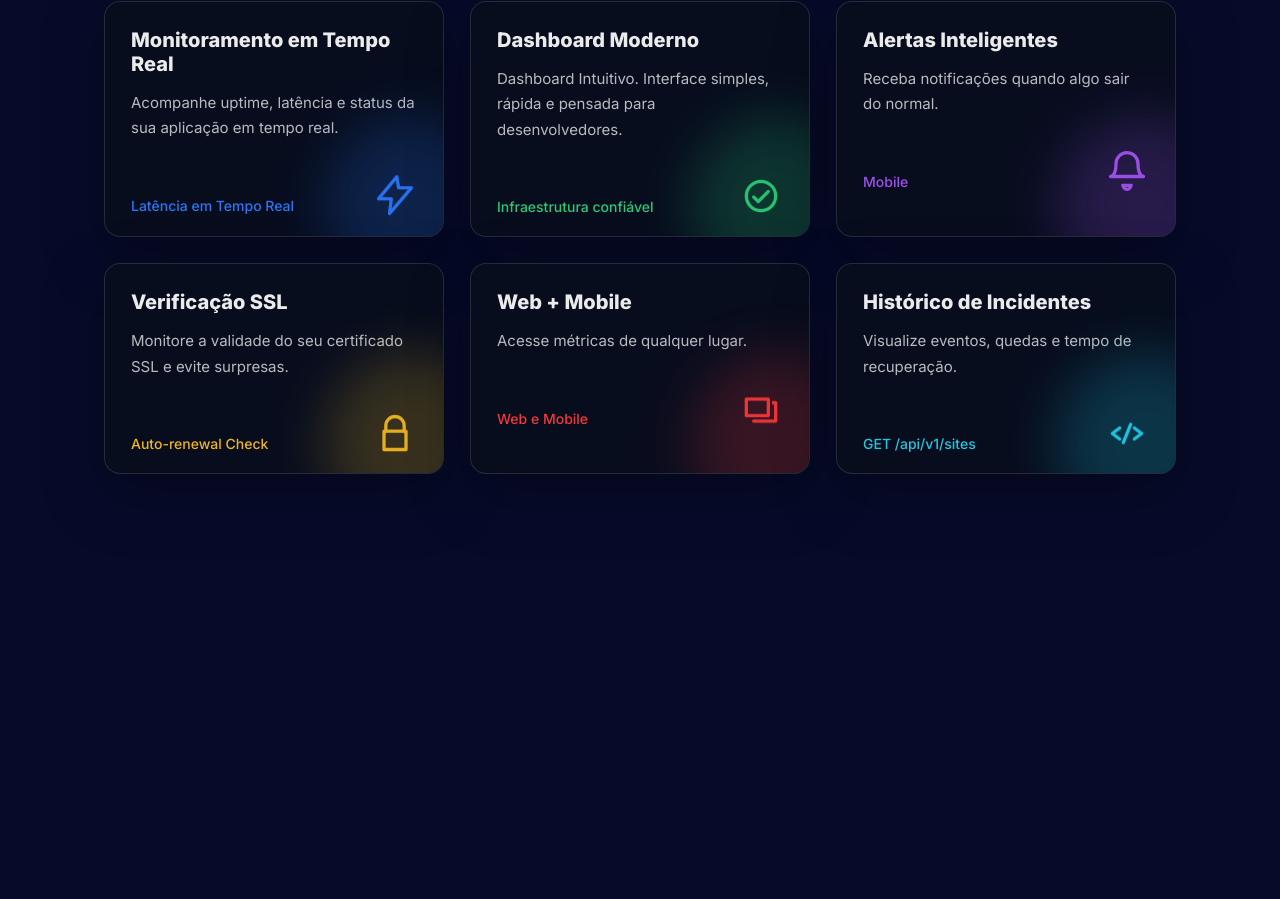
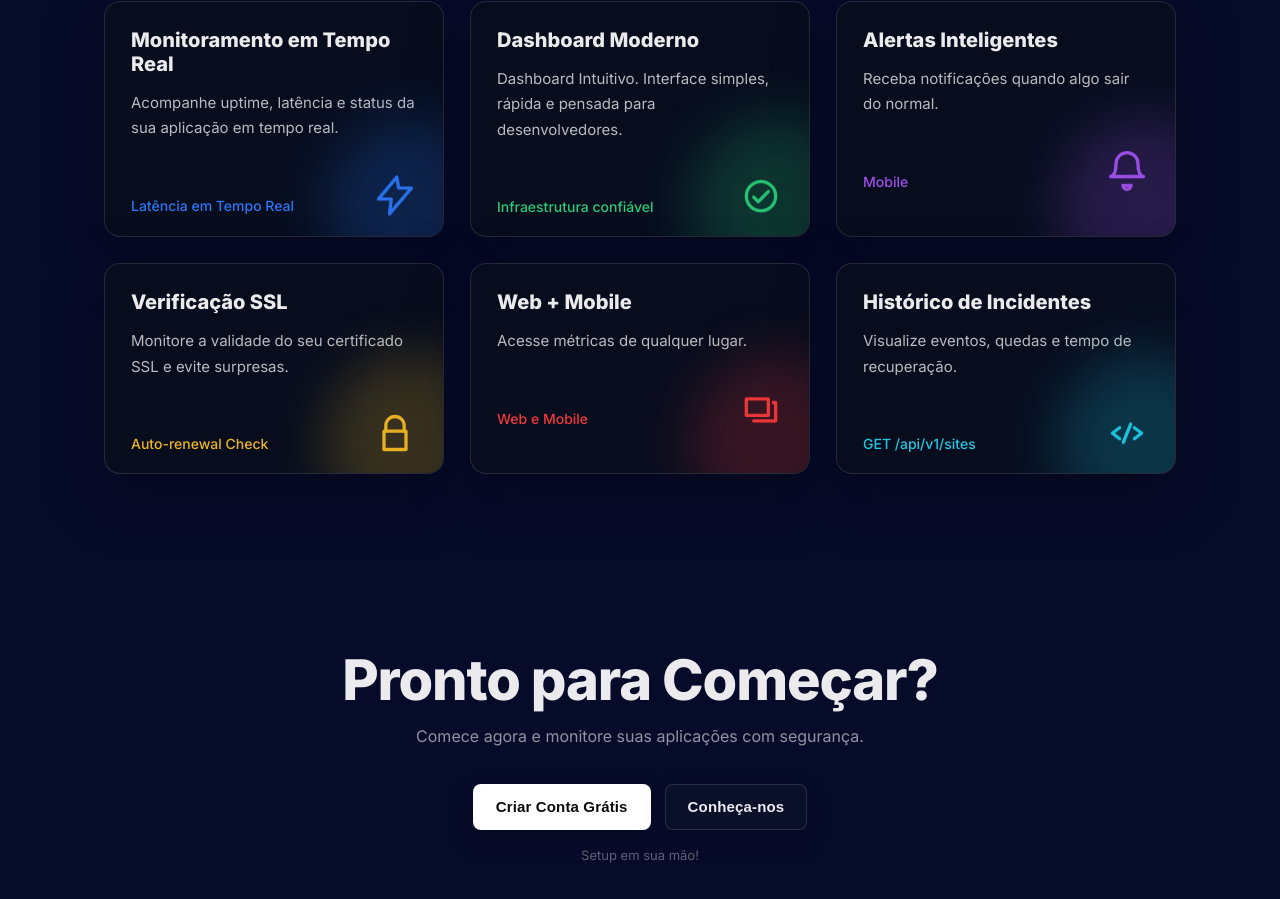
Before and after one commit to Tiagotj7/SistemaDeMonitoramentoDeSites, a Next.js app: page /Home in a window 1280 px wide. Shown: the part 991-1890 px from the top of the page. Before the commit the page ends 1545 px from the top, so only its background shows below. Built offline with nearby package versions, Linux system fonts and the light colour scheme.

Commit message:
add component CtaSection

```diff
--- a/app/Home/page.tsx
+++ b/app/Home/page.tsx
@@ -2,12 +2,14 @@
 
 import LandingHero from "@/components/LandingHero/LandingHero";
 import FeaturesSection from "@/components/FeaturesSection/FeaturesSection";
+import CtaSection from "@/components/CtaSection/CtaSection";
 
 export default function Page() {
   return (
     <main>
       <LandingHero />
       <FeaturesSection />
+      <CtaSection />
     </main>
   );
 }
--- /dev/null
+++ b/components/CtaSection/CtaSection.module.css
@@ -0,0 +1,133 @@
+.section{
+  position: relative;
+  padding: 92px 0 110px;
+  background: transparent; /* herda o fundo global */
+}
+
+.container{
+  max-width: 920px;
+  margin: 0 auto;
+  padding: 0 24px;
+  text-align: center;
+}
+
+/* Tipografia */
+.title{
+  margin: 0;
+  font-size: clamp(36px, 5vw, 56px);
+  letter-spacing: -0.02em;
+  font-weight: 800;
+  color: var(--text-1);
+
+  opacity: 0;
+  transform: translateY(14px);
+  filter: blur(1px);
+}
+
+.subtitle{
+  margin: 10px auto 0;
+  max-width: 720px;
+  font-size: 16px;
+  line-height: 1.6;
+  color: var(--text-3);
+
+  opacity: 0;
+  transform: translateY(14px);
+  filter: blur(1px);
+}
+
+.actions{
+  margin-top: 34px;
+  display: flex;
+  justify-content: center;
+  align-items: center;
+  gap: 14px;
+
+  opacity: 0;
+  transform: translateY(14px);
+}
+
+.btnPrimary,
+.btnSecondary{
+  height: 46px;
+  padding: 0 22px;
+  border-radius: 8px;
+  font-weight: 700;
+  font-size: 15px;
+  letter-spacing: 0.01em;
+  cursor: pointer;
+  transition: transform 180ms ease, box-shadow 180ms ease, border-color 180ms ease, background 180ms ease;
+}
+
+/* Botão branco */
+.btnPrimary{
+  background: #fff;
+  border: 1px solid rgba(255,255,255,0.22);
+  color: #0b0b12;
+  box-shadow: 0 10px 26px rgba(0,0,0,0.22);
+}
+.btnPrimary:hover{
+  transform: translateY(-2px);
+  box-shadow: 0 16px 40px rgba(0,0,0,0.30);
+}
+
+/* Botão escuro */
+.btnSecondary{
+  background: rgba(15, 22, 43, 0.55);
+  color: var(--text-1);
+  border: 1px solid var(--border-1);
+  box-shadow: 0 10px 26px rgba(0,0,0,0.18);
+}
+.btnSecondary:hover{
+  transform: translateY(-2px);
+  border-color: var(--border-2);
+  box-shadow: 0 16px 40px rgba(0,0,0,0.28);
+}
+
+.small{
+  margin-top: 18px;
+  font-size: 13px;
+  color: rgba(255,255,255,0.35);
+
+  opacity: 0;
+  transform: translateY(14px);
+}
+
+/* Animações (stagger) */
+.isVisible .title{
+  animation: fadeUp 700ms cubic-bezier(.2,.8,.2,1) forwards;
+}
+.isVisible .subtitle{
+  animation: fadeUp 700ms cubic-bezier(.2,.8,.2,1) 90ms forwards;
+}
+.isVisible .actions{
+  animation: fadeUp 700ms cubic-bezier(.2,.8,.2,1) 180ms forwards;
+}
+.isVisible .small{
+  animation: fadeUp 700ms cubic-bezier(.2,.8,.2,1) 270ms forwards;
+}
+
+@keyframes fadeUp{
+  from { opacity: 0; transform: translateY(14px); filter: blur(1px); }
+  to   { opacity: 1; transform: translateY(0);  filter: blur(0); }
+}
+
+@media (max-width: 520px){
+  .actions{
+    flex-direction: column;
+    gap: 12px;
+  }
+  .btnPrimary, .btnSecondary{
+    width: 100%;
+    max-width: 320px;
+  }
+}
+
+@media (prefers-reduced-motion: reduce){
+  .title, .subtitle, .actions, .small{
+    animation: none !important;
+    opacity: 1 !important;
+    transform: none !important;
+    filter: none !important;
+  }
+}
--- /dev/null
+++ b/components/CtaSection/CtaSection.tsx
@@ -0,0 +1,40 @@
+"use client";
+
+import styles from "./CtaSection.module.css";
+import { useInViewOnce } from "./useInViewOnce";
+
+type Props = {
+  onPrimaryClick?: () => void;
+  onSecondaryClick?: () => void;
+};
+
+export default function CtaSection({ onPrimaryClick, onSecondaryClick }: Props) {
+  const { ref, inView } = useInViewOnce<HTMLElement>();
+
+  return (
+    <section
+      ref={ref}
+      className={`${styles.section} ${inView ? styles.isVisible : ""}`}
+    >
+      <div className={styles.container}>
+        <h2 className={styles.title}>Pronto para Começar?</h2>
+
+        <p className={styles.subtitle}>
+          Comece agora e monitore suas aplicações com segurança.
+        </p>
+
+        <div className={styles.actions}>
+          <button className={styles.btnPrimary} onClick={onPrimaryClick}>
+            Criar Conta Grátis
+          </button>
+
+          <button className={styles.btnSecondary} onClick={onSecondaryClick}>
+            Conheça-nos
+          </button>
+        </div>
+
+        <p className={styles.small}>Setup em sua mão!</p>
+      </div>
+    </section>
+  );
+}
--- /dev/null
+++ b/components/CtaSection/useInViewOnce.ts
@@ -0,0 +1,28 @@
+"use client";
+
+import { useEffect, useRef, useState } from "react";
+
+export function useInViewOnce<T extends Element>(options?: IntersectionObserverInit) {
+  const ref = useRef<T | null>(null);
+  const [inView, setInView] = useState(false);
+
+  useEffect(() => {
+    const el = ref.current;
+    if (!el || inView) return;
+
+    const obs = new IntersectionObserver(
+      ([entry]) => {
+        if (entry.isIntersecting) {
+          setInView(true);
+          obs.disconnect();
+        }
+      },
+      { threshold: 0.18, ...options }
+    );
+
+    obs.observe(el);
+    return () => obs.disconnect();
+  }, [inView, options]);
+
+  return { ref, inView };
+}
```
